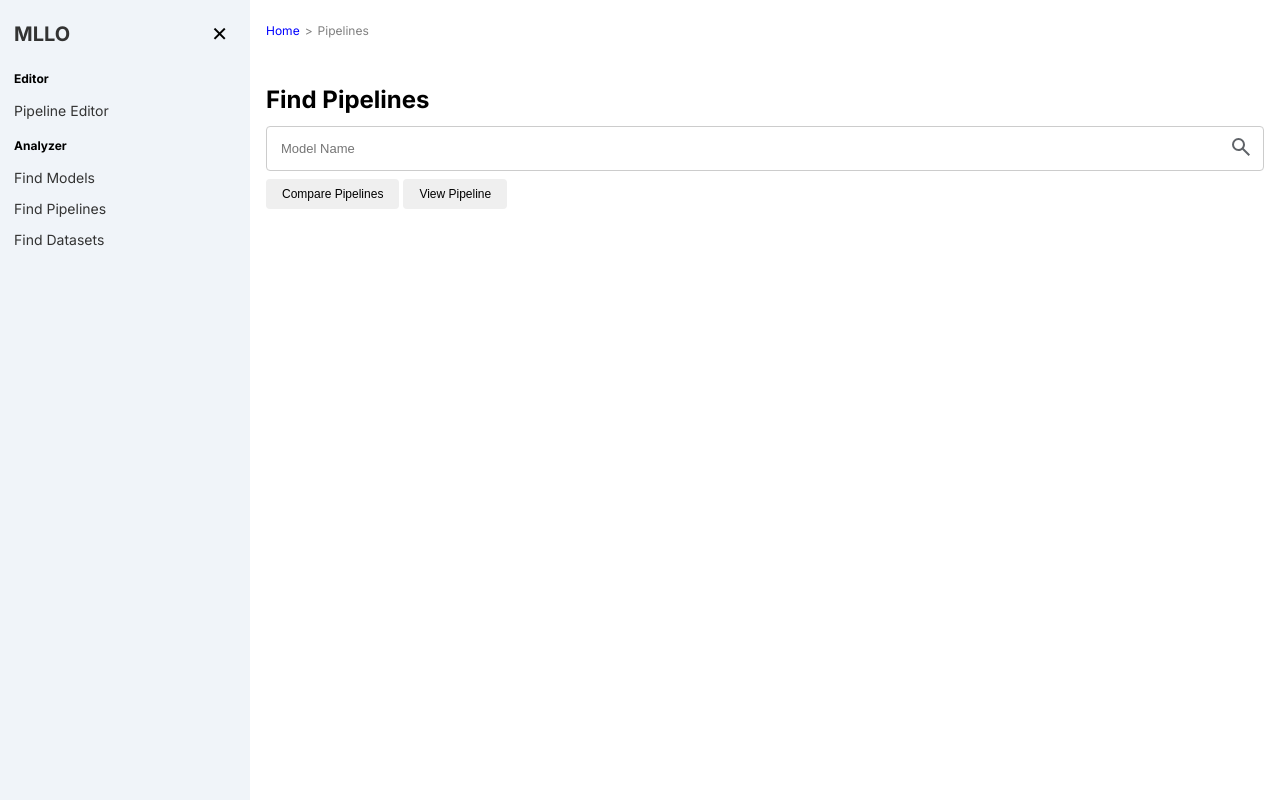
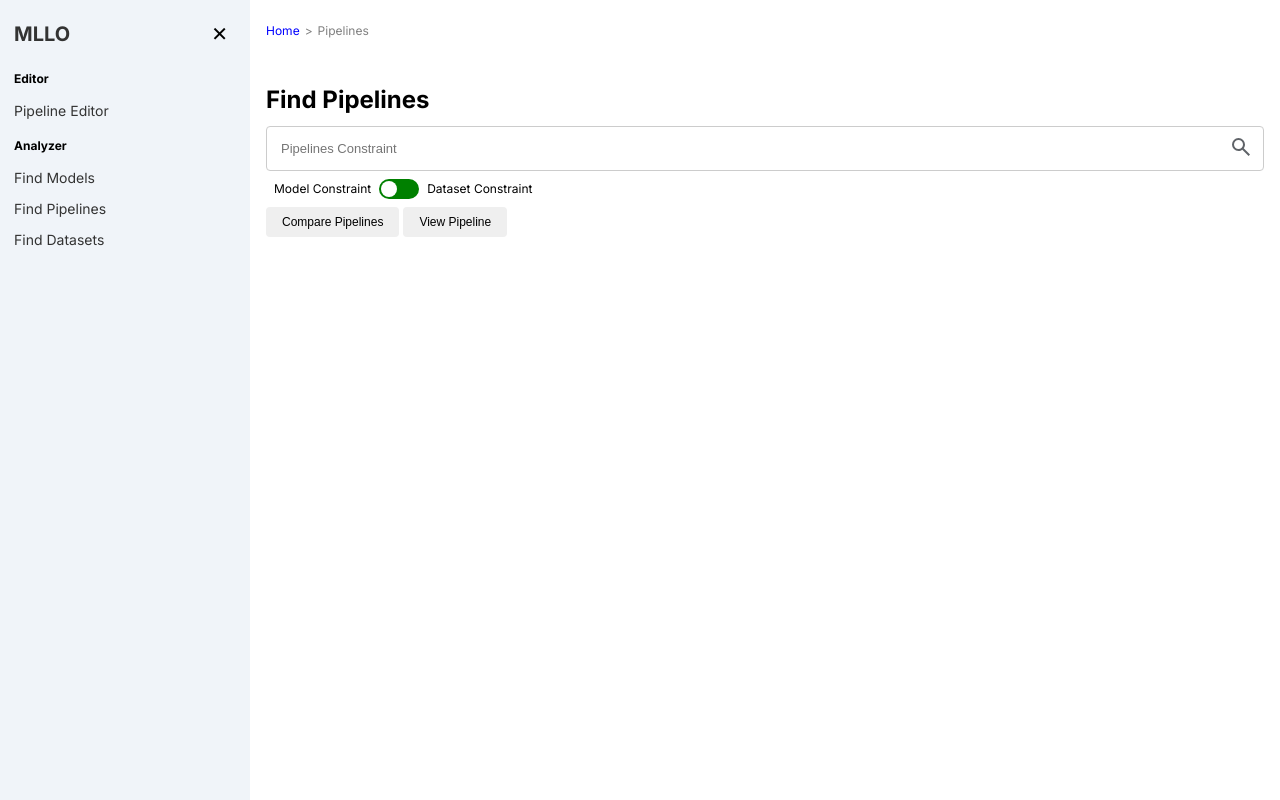
Before and after one commit to prtcrw/MLLE, a React (Vite) app in the folder mllo_web/frontend/web/: page /pipelines in a window 1280 px wide. Built offline with nearby package versions, Linux system fonts and the light colour scheme.

Commit message:
Add toggle switch for model/dataset constraint

```diff
--- /dev/null
+++ b/mllo_web/frontend/web/src/components/styles/toggleswitch.css
@@ -0,0 +1,55 @@
+.toggle-switch-container {
+    display: flex;
+    align-items: center;
+    gap: 10px;
+}
+
+.toggle-switch {
+    position: relative;
+    display: inline-block;
+    width: 40px; /* Smaller width */
+    height: 20px; /* Smaller height */
+}
+
+.toggle-switch input {
+    opacity: 0;
+    width: 0;
+    height: 0;
+}
+
+.slider {
+    position: absolute;
+    cursor: pointer;
+    top: 0;
+    left: 0;
+    right: 0;
+    bottom: 0;
+    background-color: green;
+    transition: .4s;
+    border-radius: 20px; /* Smaller border radius */
+}
+
+.slider:before {
+    position: absolute;
+    content: "";
+    height: 16px; /* Smaller toggle */
+    width: 16px; /* Smaller toggle */
+    left: 2px;
+    bottom: 2px;
+    background-color: white;
+    transition: .4s;
+    border-radius: 50%;
+}
+
+input:checked + .slider {
+    background-color: #2196F3;
+}
+
+input:checked + .slider:before {
+    transform: translateX(20px); /* Adjust for the smaller width */
+}
+
+.toggle-label {
+    font-size: 12px; /* Smaller font size */
+    margin: 0 8px; /* Spacing for labels */
+}
--- /dev/null
+++ b/mllo_web/frontend/web/src/components/toggleSwitch.tsx
@@ -0,0 +1,22 @@
+import React from 'react';
+import './styles/toggleswitch.css';
+
+interface ToggleSwitchProps {
+    isChecked: boolean;
+    onToggle: () => void;
+}
+
+const ToggleSwitch: React.FC<ToggleSwitchProps> = ({ isChecked, onToggle }) => {
+    return (
+        <label className="toggle-switch">
+            <input
+                type="checkbox"
+                checked={isChecked}
+                onChange={onToggle}
+            />
+            <span className="slider"></span>
+        </label>
+    );
+};
+
+export default ToggleSwitch;
--- a/mllo_web/frontend/web/src/pages/analyzer/FindPipelines.tsx
+++ b/mllo_web/frontend/web/src/pages/analyzer/FindPipelines.tsx
@@ -6,6 +6,7 @@ import ErrorMessage from '../../components/ErrorMessage.tsx';
 import Search from '../../components/Search.tsx';
 import Table from '../../components/Table.tsx';
 import Pagination from '../../components/Pagination.tsx';
+import ToggleSwitch from '../../components/toggleSwitch';
 import {DownloadIcon} from '../../components/Icons.tsx';
 
 interface PipelineData {
@@ -18,6 +19,7 @@ interface PipelineData {
 
 const FindPipelines: React.FC = () => {
     const [searchTerm, setSearchTerm] = useState('');
+    const [toggleConstraint, setToggleConstraint] = useState<boolean>(false);
     const [pipelines, setPipelines] = useState<PipelineData[]>([]);
     const [currentPage, setCurrentPage] = useState(1);
     const [totalPages, setTotalPages] = useState(0);
@@ -41,17 +43,19 @@ const FindPipelines: React.FC = () => {
                             currentPage: number,
                             itemsPerPage: number,
                             sorts: { key: string; direction: 'asc' | 'desc' | null }[],
-                             format: string = '') => {
+                            toggleConstraint: boolean,
+                            format: string = '',) => {
                             setIsLoading(true); // Set loading to true
         try {
             const urlParams = new URLSearchParams({
                 search_term: searchTerm,
                 page: currentPage.toString(),
                 items_per_page: itemsPerPage.toString(),
+                toggle_constraint: toggleConstraint.toString(),
             });
 
             // Add sorts as query params
-            for (const {key, direction} of sorts) {
+            for (const { key, direction } of sorts) {
                 urlParams.append('sort', `${key},${direction}`);
             }
 
@@ -87,28 +91,32 @@ const FindPipelines: React.FC = () => {
 
     const handleSearch = async (searchTerm: string) => {
         setSearchTerm(searchTerm);
-        await fetchData(searchTerm, 1, itemsPerPage, currentSorts);
+        await fetchData(searchTerm, 1, itemsPerPage, currentSorts, toggleConstraint);
     };
 
     const handleDownload = async () => {
-        await fetchData(searchTerm, 1, itemsPerPage, currentSorts, 'csv');
+        await fetchData(searchTerm, 1, itemsPerPage, currentSorts, toggleConstraint, 'csv');
     };
 
     const handlePageChange = async (page: number = 1, itemsPerPage: number = 10) => {
         setCurrentPage(page);
         setItemsPerPage(itemsPerPage);
-        await fetchData(searchTerm, page, itemsPerPage, currentSorts);
+        await fetchData(searchTerm, page, itemsPerPage, currentSorts, toggleConstraint);
     };
 
     const handleSort = async (sorts: { key: string; direction: 'asc' | 'desc' | null }[]) => {
         setCurrentSorts(sorts);
-        await fetchData(searchTerm, currentPage, itemsPerPage, sorts);
+        await fetchData(searchTerm, currentPage, itemsPerPage, sorts, toggleConstraint);
     }
 
     const handleRemoveSort = async (key: string) => {
         const newSorts = currentSorts.filter(sort => sort.key !== key);
         setCurrentSorts(newSorts);
-        await fetchData(searchTerm, currentPage, itemsPerPage, newSorts); // Update data with new sorts
+        await fetchData(searchTerm, currentPage, itemsPerPage, newSorts, toggleConstraint); // Update data with new sorts
+    };
+
+    const handleToggleConstraint = () => {
+        setToggleConstraint(!toggleConstraint); // Toggle between Model and Dataset
     };
 
     const handleComparePipelines = () => {
@@ -121,15 +129,21 @@ const FindPipelines: React.FC = () => {
 
     return (
         <div>
-            <LoadingBar isLoading={isLoading}/>
+            <LoadingBar isLoading={isLoading} />
             <h1>Find Pipelines</h1>
-            <div>
-                <Search onSearch={handleSearch} placeholder={'Model Name'}/>
+
+            <div style={{ margin: '8px 0' }}>
+                <Search onSearch={handleSearch} placeholder={'Pipelines Constraint'} />
+                <div style={{ display: 'flex', alignItems: 'center' }}>
+                    <span className="toggle-label">Model Constraint</span>
+                    <ToggleSwitch isChecked={toggleConstraint} onToggle={handleToggleConstraint} />
+                    <span className="toggle-label">Dataset Constraint</span>
+                </div>
             </div>
             <div>
-                <div style={{margin: '8px 0'}}>
+                <div style={{ margin: '8px 0' }}>
                     <button onClick={handleComparePipelines}>Compare Pipelines</button>
-                    <button style={{marginLeft: '4px'}} onClick={handleViewPipeline}>View Pipeline</button>
+                    <button style={{ marginLeft: '4px' }} onClick={handleViewPipeline}>View Pipeline</button>
                 </div>
                 {pipelines.length > 0 &&
                     <div style={{display: 'flex', justifyContent: 'flex-end'}}>
@@ -146,14 +160,14 @@ const FindPipelines: React.FC = () => {
                     currentSorts={currentSorts}
                     onSort={handleSort}
                     onRemoveSort={handleRemoveSort}
-                       message={message}/>
+                    message={message} />
                 <Pagination
                     currentPage={currentPage}
                     totalPages={totalPages}
                     onPageChange={handlePageChange}
                 />
             </div>
-            {error && <ErrorMessage message={error}/>}
+            {error && <ErrorMessage message={error} />}
         </div>
     );
 };
```
Also changed, not shown: 1 other file (tests, documents, lock files or other folders). Lines whose indentation alone changed are shown as unchanged.
